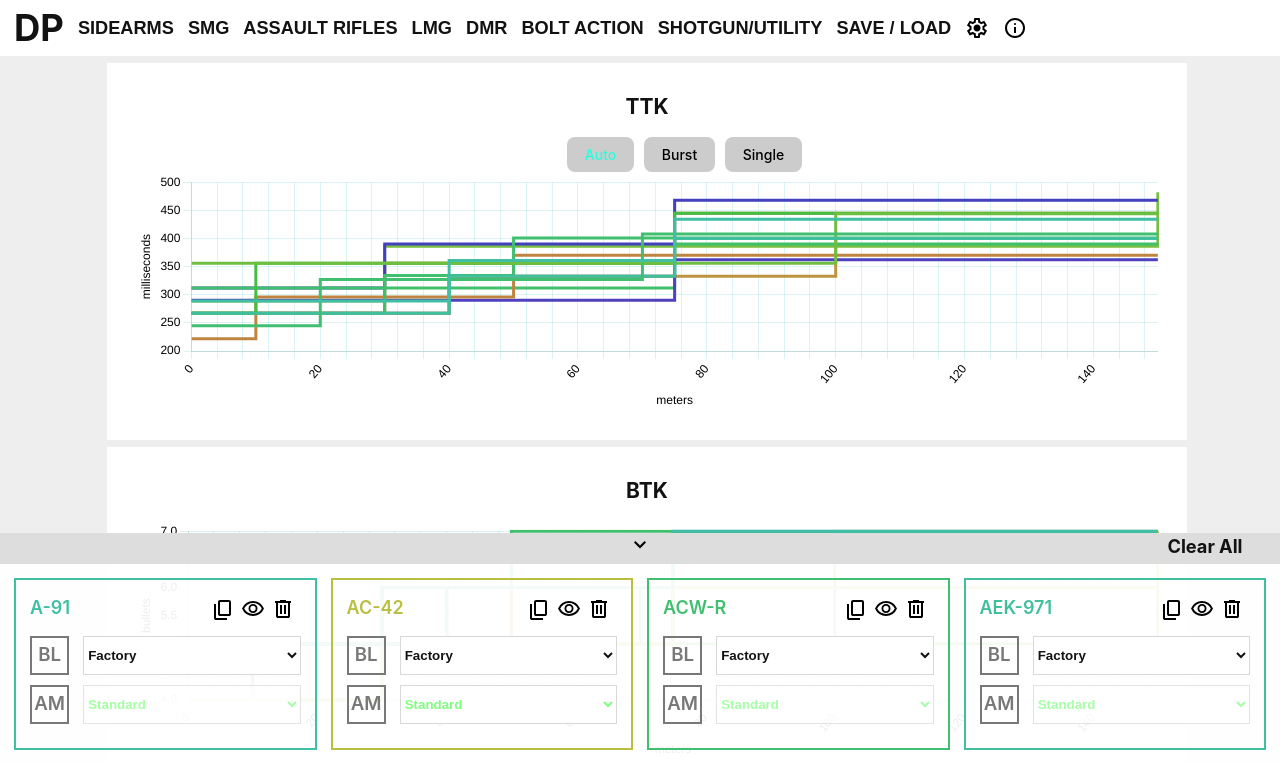
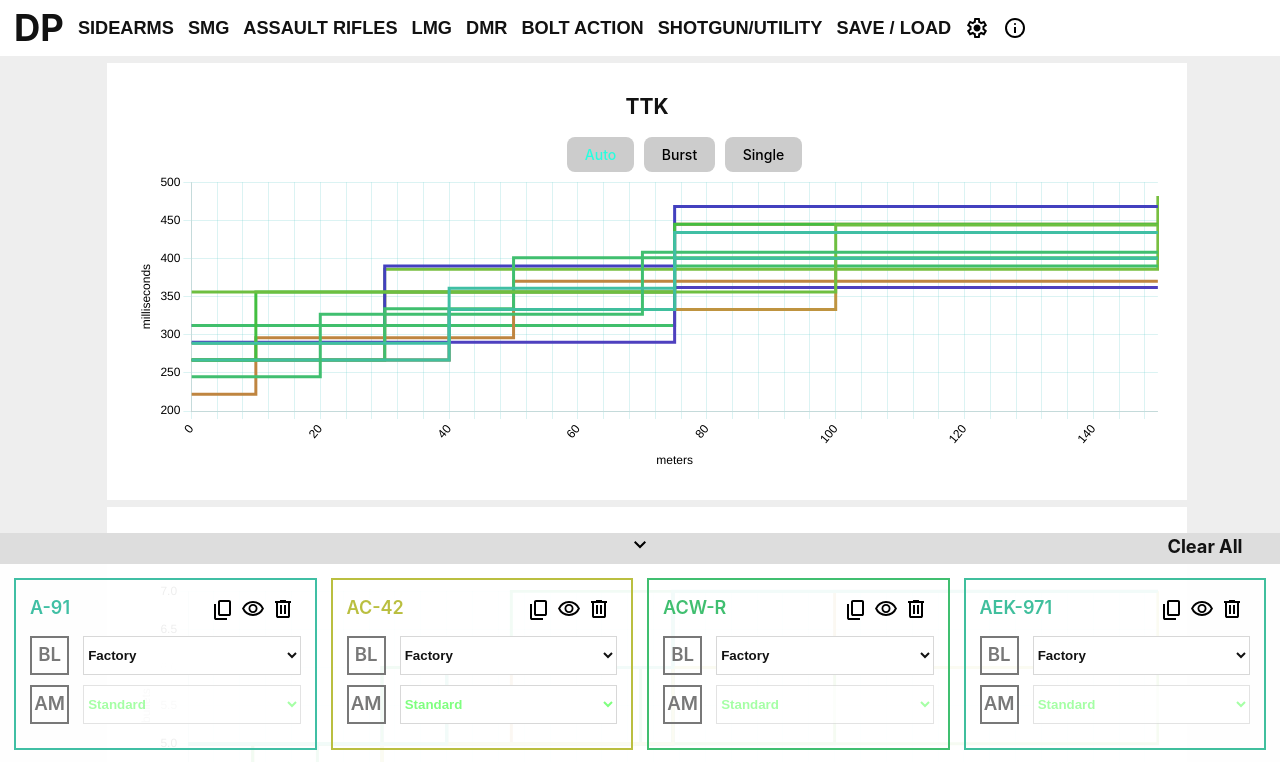
Before and after one commit to keipes/diceplz, a React (Vite) app: page / in a window 1280 px wide. Shown: the top 762 px of the page. Built offline with nearby package versions, Linux system fonts and the light colour scheme.

Commit message:
Size charts by px not vh

```diff
--- a/src/Components/App.css
+++ b/src/Components/App.css
@@ -18,7 +18,7 @@
 .chart-container {
   position: relative;
   /* height: 30vh; */
-  height: 30vh;
+  height: 300px;
   width: 80vw;
   max-width: 1280px;
 }
```
